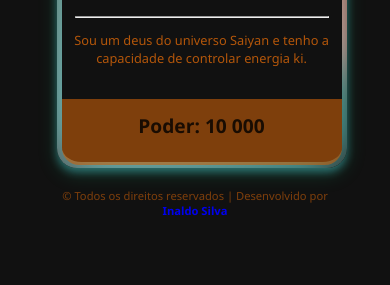
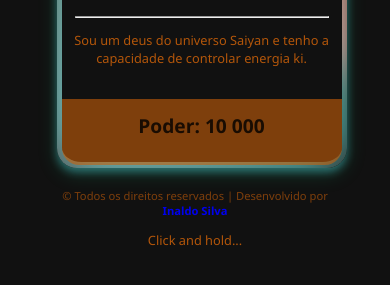
Before and after one commit to InaldoSilva/Goku-Animation-Card, a plain HTML site: page index.html in a window 390 px wide. Shown: the part 343-628 px from the top of the page. Drawn offline with Linux system fonts and the light colour scheme.

Commit message:
hidden text added for mobile view

```diff
--- a/index.html
+++ b/index.html
@@ -26,5 +26,6 @@
 </body>
 <footer>
     &copy;  Todos os direitos reservados | Desenvolvido por <strong><a href="https://github.com/inaldosilva" target="_blank">Inaldo Silva</a></strong>
+    <p class="hidden-text">Click and hold...</p>
 </footer>
 </html>
--- a/main.css
+++ b/main.css
@@ -151,6 +151,10 @@ footer a {
     text-decoration: none;
 }
 
+.hidden-text {
+    display: none;
+}
+
 @media screen and (min-width:320px) and (max-width:768px) {
     .card {
         position: relative;
@@ -165,4 +169,9 @@ footer a {
         margin-top: 20px;
         font-size: .7rem;
     }
+
+    .hidden-text {
+        display:  block;
+        text-align: center;
+    }
 }
```
